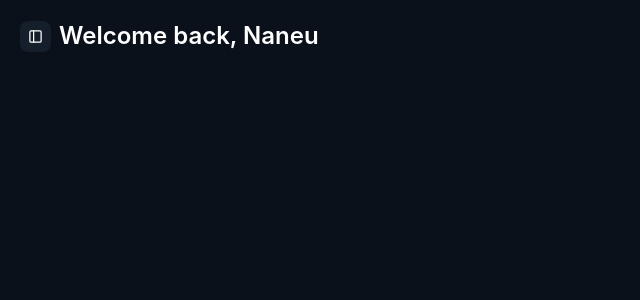
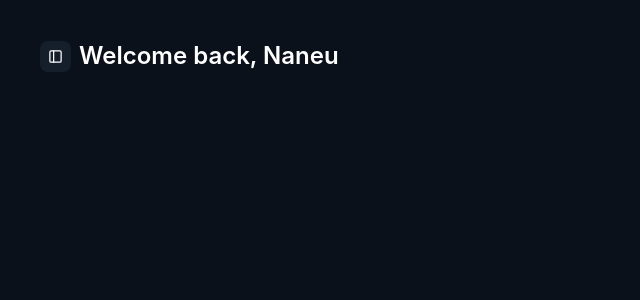
Before and after one commit to migichi47/Stronger_Me, a React (Vite) app in the folder client/: page / in a window 1280 px wide. Shown: the top 300 px of the page, without its empty margins (0-640 px from the left). Built offline with nearby package versions, Linux system fonts and the light colour scheme.

Commit message:
add welcome message to layout

```diff
--- a/client/src/layouts/Layout.jsx
+++ b/client/src/layouts/Layout.jsx
@@ -2,16 +2,28 @@ import { Outlet } from "react-router-dom";
 import Sidebar from "../components/Sidebar";
 import { useContext } from "react";
 import { AppContext } from "../context/ContextProvider";
+import { PanelLeft } from "lucide-react";
 
 const Layout = () => {
-  const { showSidebar } = useContext(AppContext);
+  const { showSidebar, setShowSidebar } = useContext(AppContext);
 
   return (
     <>
       <Sidebar />
       <div
-        className={`p-5 ${showSidebar && "pl-70"} transition-all duration-300`}
+        className={`p-10 ${showSidebar && "pl-70"} transition-all duration-300`}
       >
+        <div className="flex items-center gap-2">
+          {!showSidebar && (
+            <button
+              onClick={() => setShowSidebar(true)}
+              className="rounded-lg p-2 bg-cards text-white hover:bg-gray-800"
+            >
+              <PanelLeft size={15} />
+            </button>
+          )}
+          <h1 className="font-semibold text-2xl">Welcome back, Naneu</h1>
+        </div>
         <Outlet />
       </div>
     </>
--- a/client/src/pages/Dashboard.jsx
+++ b/client/src/pages/Dashboard.jsx
@@ -3,23 +3,8 @@ import { useContext } from "react";
 import { AppContext } from "../context/ContextProvider";
 
 const Dashboard = () => {
-  const { showSidebar, setShowSidebar } = useContext(AppContext);
 
-  return (
-    <div>
-      <div className="flex items-center gap-2">
-        {!showSidebar && (
-          <button
-            onClick={() => setShowSidebar(true)}
-            className="rounded-lg p-2 bg-cards text-white hover:bg-gray-800"
-          >
-            <PanelLeft size={15} />
-          </button>
-        )}
-        <h1 className="font-semibold text-2xl">Welcome back, Naneu</h1>
-      </div>
-    </div>
-  );
+  return <div></div>;
 };
 
 export default Dashboard;
--- a/client/src/pages/Goals.jsx
+++ b/client/src/pages/Goals.jsx
@@ -1,11 +1,5 @@
-import React from 'react'
+const Goals = () => {
+  return <div></div>;
+};
 
-const Goals = () => {
-  return (
-    <div>
-
-    </div>
-  )
-}
-
-export default Goals
+export default Goals;
--- a/client/src/pages/MyCalendar.jsx
+++ b/client/src/pages/MyCalendar.jsx
@@ -1,4 +1,4 @@
-import React from 'react'
+
 
 const MyCalendar = () => {
   return (
```
